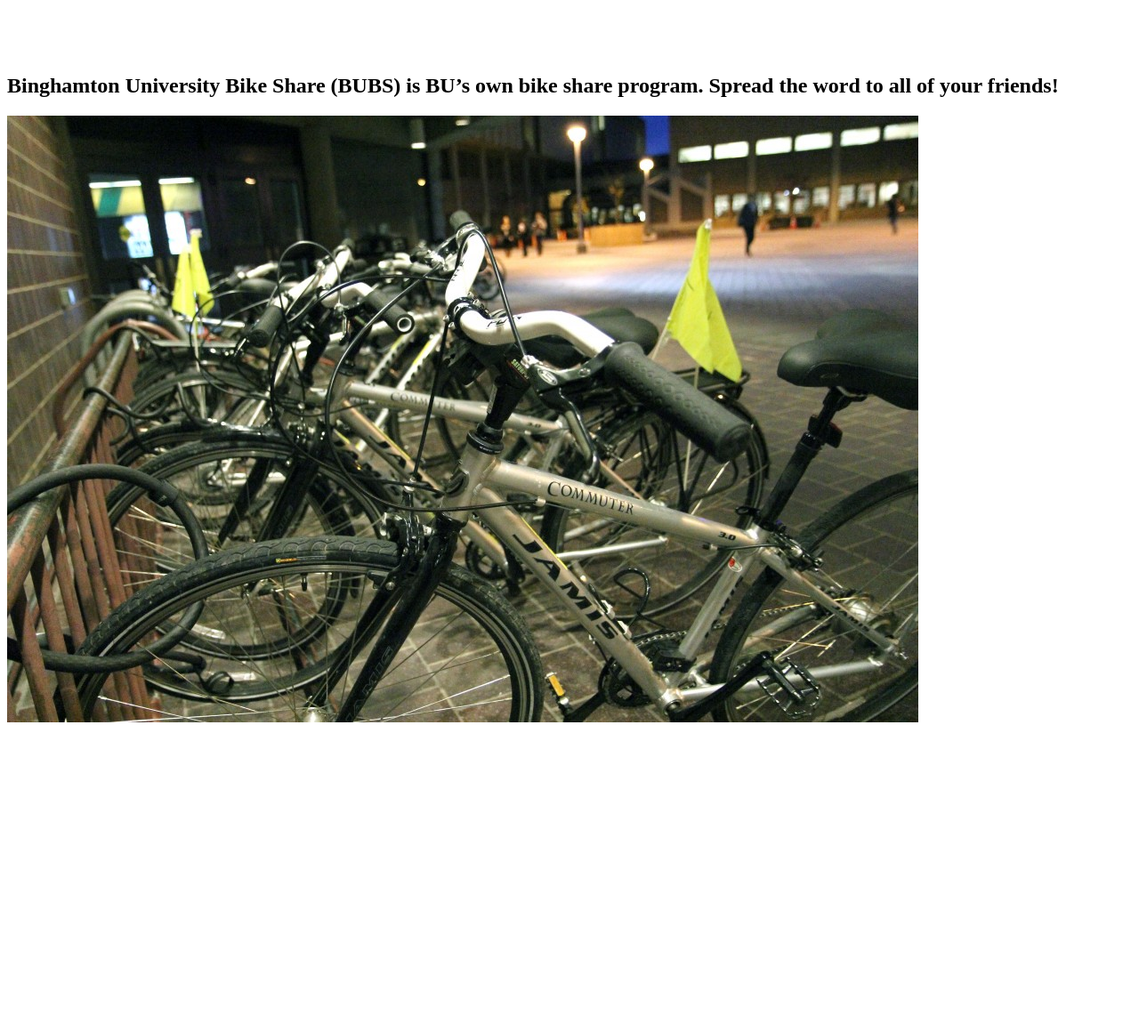
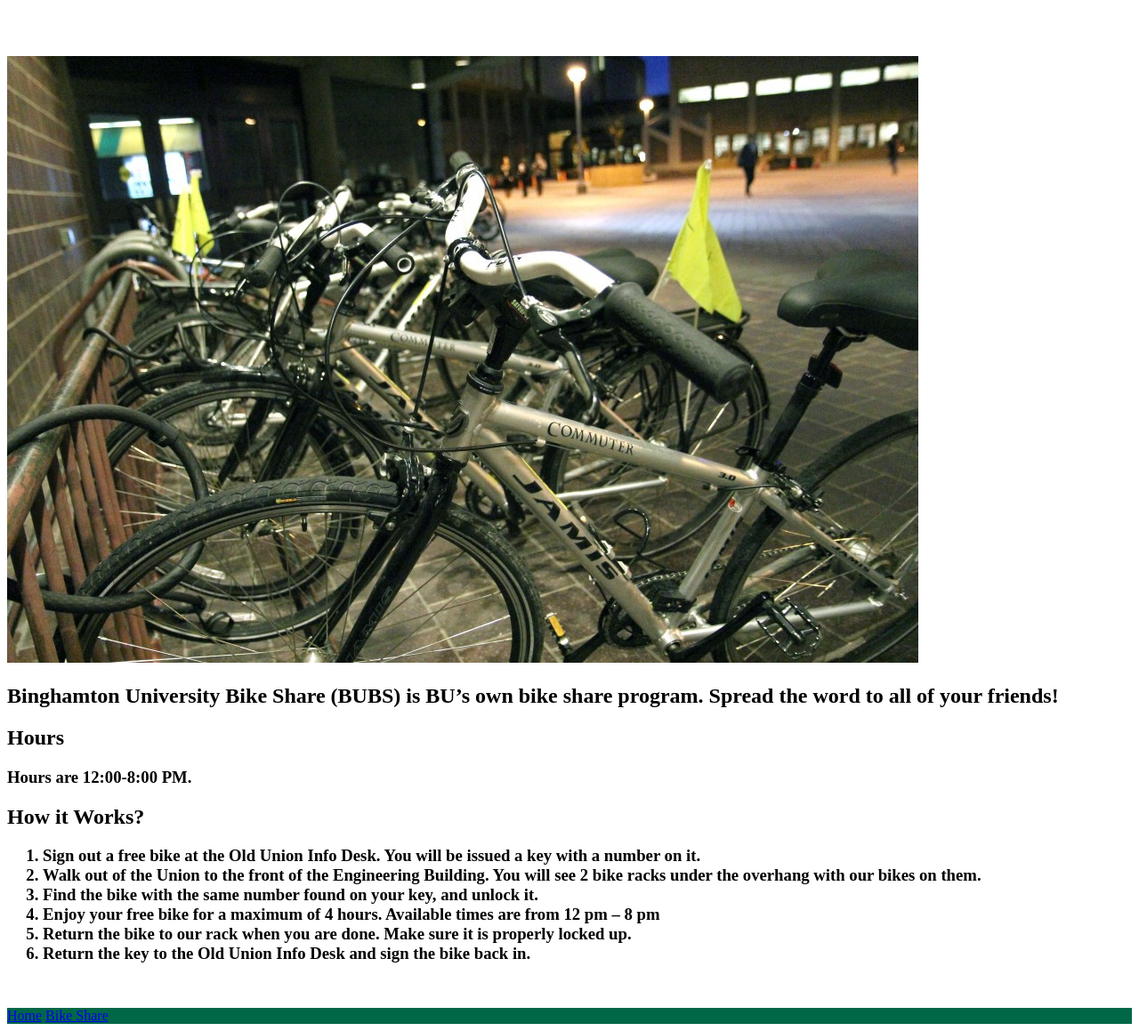
Before and after one commit to BinghamtonCoRE/bikeshare, a Flask app: page /bikeshare in a window 1280 px wide. Shown: the part 150-1309 px from the top of the page at 89% size. Before the commit the page ends 962 px from the top, so only its background shows below. Run offline with Flask 2, Linux system fonts and the light colour scheme.

Commit message:
committing so I dont mess up the navigation and can revert back if needed.

```diff
--- a/bikeshare_app/static/css/main.css
+++ b/bikeshare_app/static/css/main.css
@@ -1,7 +1,18 @@
 /*=================
     Navigation
 ===================*/
+#frame {
+  position: absolute;
 
+}
+#footer {
+  background-color: #006747;
+  position: relative;
+  right: 0;
+  bottom: 0;
+  left: 0;
+  margin-top: 50px;
+}
 #homeContainer {
   margin-top: 30px;
   padding-top: 20px;
--- a/bikeshare_app/templates/bikeshare.html
+++ b/bikeshare_app/templates/bikeshare.html
@@ -11,8 +11,30 @@
     </div>
 
     <div id="homeContainer" class="ui container">
-      <h2> Binghamton University Bike Share (BUBS) is BU’s own bike share program. Spread the word to all of your friends!</h2>
-      <img src="statics/images/bikesharepic.jpg">
+      <section>
+        <img class="ui centered big image" src="static/images/bikesharepic.jpg">
+        <h2> Binghamton University Bike Share (BUBS) is BU’s own bike share program. Spread the word to all of your friends!</h2>
+      </section>
+        <div class="ui divider"></div>
+      <section>
+        <h1>Hours</h1>
+        <h3>Hours are 12:00-8:00 PM.</h3>
+      </section>
+        <div class="ui divider"></div>
+      <section>
+        <h1>How it Works?</h1>
+        <h3>
+          <ol class="ui list">
+            <li>Sign out a free bike at the Old Union Info Desk. You will be issued a key with a number on it.</li>
+            <li>Walk out of the Union to the front of the Engineering Building.  You will see 2 bike racks under the overhang with our bikes on them.</li>
+            <li>Find the bike with the same number found on your key, and unlock it.</li>
+            <li>Enjoy your free bike for a maximum of 4 hours. Available times are from 12 pm – 8 pm</li>
+            <li>Return the bike to our rack when you are done.  Make sure it is properly locked up.</li>
+            <li>Return the key to the Old Union Info Desk and sign the bike back in.</li>
+          <ol>
+        </h3>
+      </section>
+
 
 
   </div>
--- a/bikeshare_app/templates/layout.html
+++ b/bikeshare_app/templates/layout.html
@@ -27,5 +27,15 @@
         <script src="{{ url_for('bower.static', filename='jquery/dist/jquery.min.js') }}"></script>
         <script src="{{ url_for('bower.static', filename='semantic/dist/semantic.min.js') }}"></script>
         {% endblock %}
+        {% block footer %}
+          <div id="footer" class="ui inverted vertical footer segment">
+              <div class="ui center aligned container">
+                <div class="ui horizontal inverted small divided link list">
+                  <a class="item" href="/home">Home</a>
+                  <a class="item" href="/bikeshare">Bike Share</a>
+                </div>
+              </div>
+            </div>
+      {% endblock %}
     </body>
 </html>
```
Also changed, not shown: bikeshare_app/templates/home.html (+7 -6 lines).
